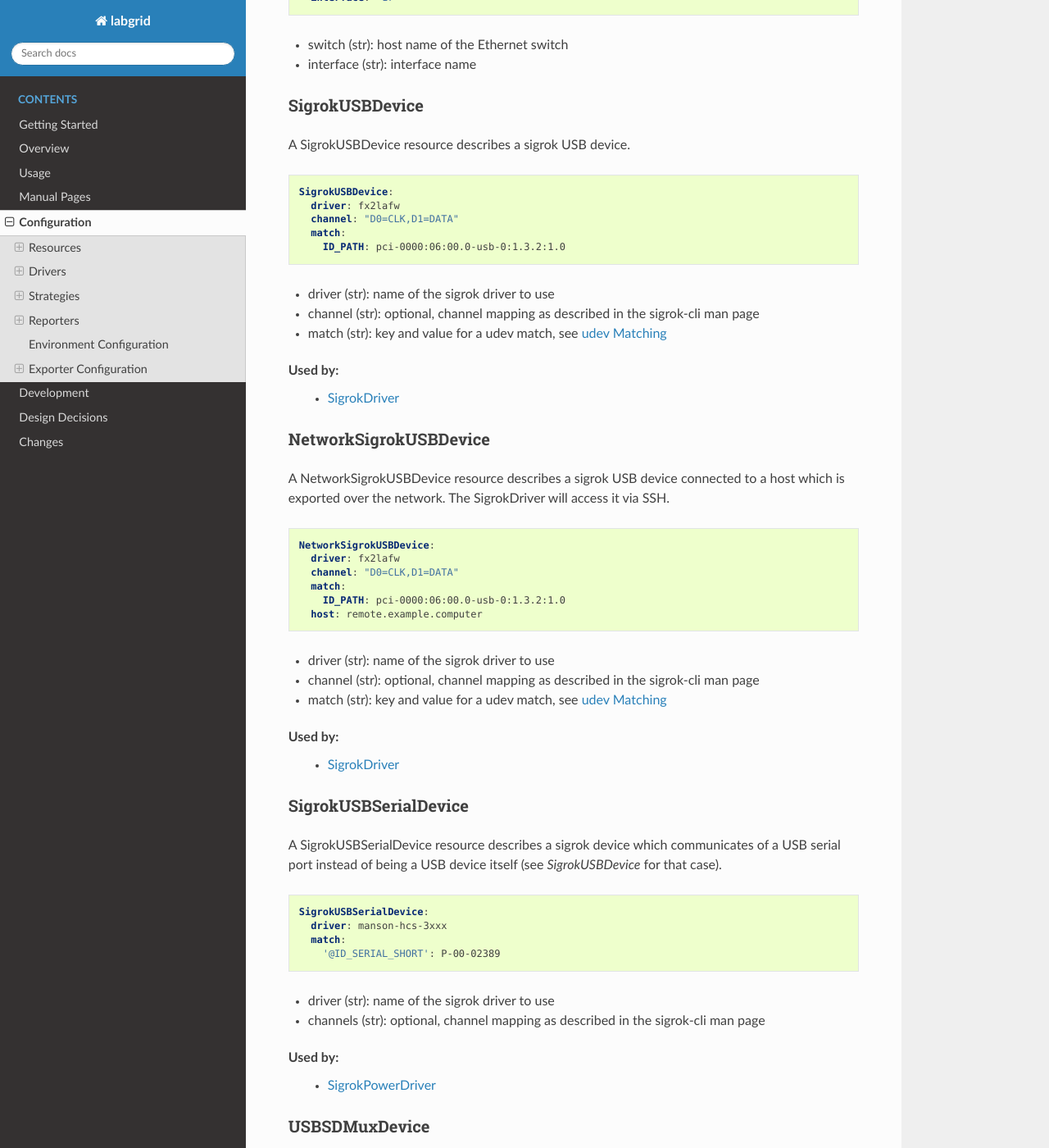
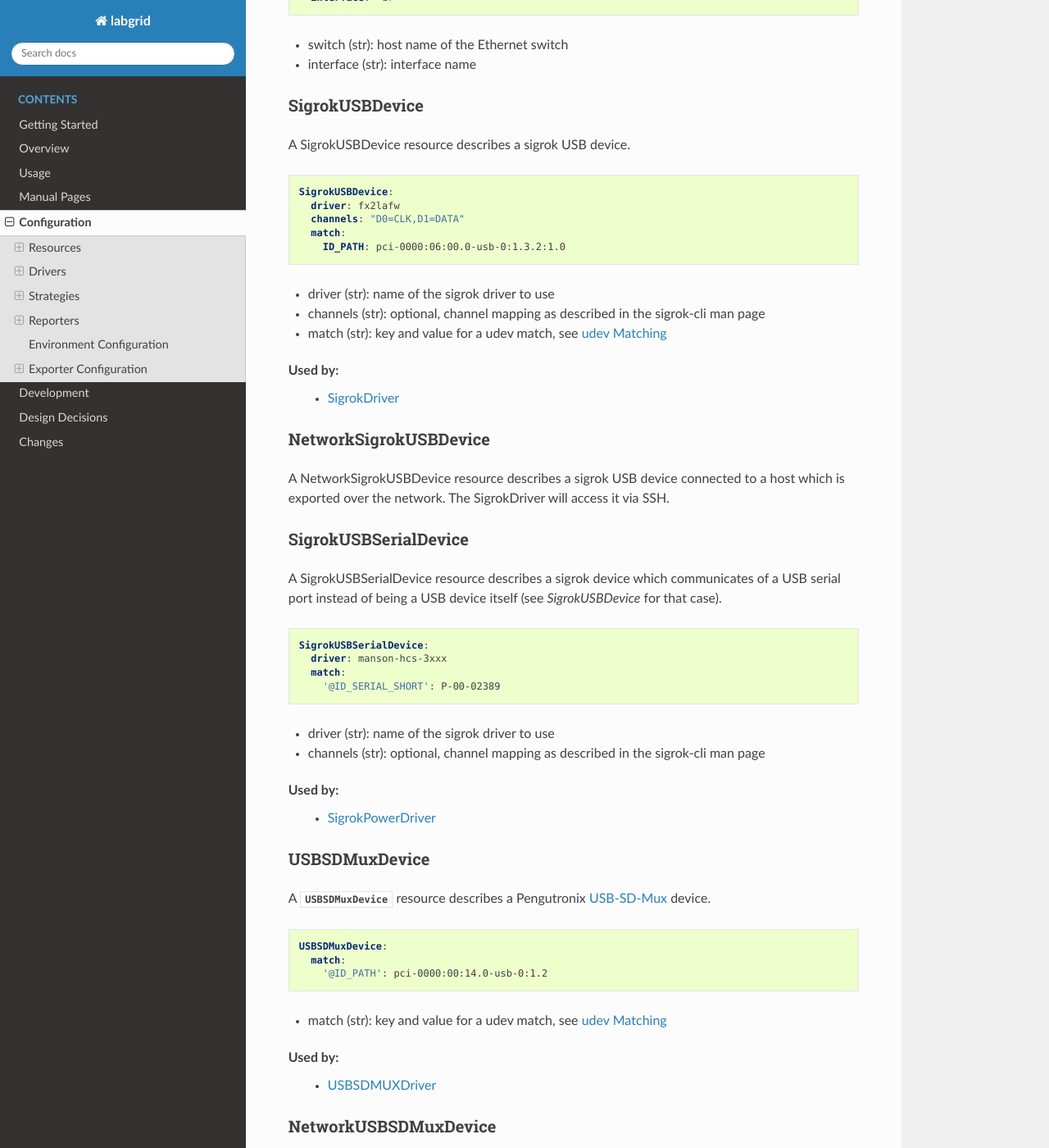
Before and after one commit to labgrid-project/labgrid, a Sphinx documentation site: the page built from doc/configuration.rst, in a window 1280 px wide and 1400 px high, scrolled down 13756 px. Shown: the whole window at 82% size. Built offline with Sphinx 7.4.7 and the Read the Docs theme 2.0.0, drawn with Linux system fonts in a browser that asks for light colours; pages that are not in the unit, such as notebooks, are missing from menus; some of the changed text lies outside the part shown.

Commit message:
doc: configuration: fix docs of sigrok resources
Use the actual resource documented in the corresponding section in the
examples.
Fix the name of the parameter for the channel mapping (channel ->
channels).
Drop the example and extended docs for NetworkSigrokUSBDevice, which are
incorrect. The exporter will take care of that. This should now be
consistent with the other network resources.

Signed-off-by: Bastian Krause <bst@pengutronix.de>

```diff
--- a/doc/configuration.rst
+++ b/doc/configuration.rst
@@ -492,12 +492,12 @@ from all connected supported devices use the `SigrokUSBDevice`_.
 
 .. code-block:: yaml
 
-   SigrokUSBDevice:
+   SigrokDevice:
      driver: fx2lafw
-     channel: "D0=CLK,D1=DATA"
+     channels: "D0=CLK,D1=DATA"
 
 - driver (str): name of the sigrok driver to use
-- channel (str): optional, channel mapping as described in the sigrok-cli man page
+- channels (str): optional, channel mapping as described in the sigrok-cli man page
 
 Used by:
   - `SigrokDriver`_
@@ -648,12 +648,12 @@ A SigrokUSBDevice resource describes a sigrok USB device.
 
    SigrokUSBDevice:
      driver: fx2lafw
-     channel: "D0=CLK,D1=DATA"
+     channels: "D0=CLK,D1=DATA"
      match:
        ID_PATH: pci-0000:06:00.0-usb-0:1.3.2:1.0
 
 - driver (str): name of the sigrok driver to use
-- channel (str): optional, channel mapping as described in the sigrok-cli man page
+- channels (str): optional, channel mapping as described in the sigrok-cli man page
 - match (str): key and value for a udev match, see `udev Matching`_
 
 Used by:
@@ -663,22 +663,6 @@ NetworkSigrokUSBDevice
 ~~~~~~~~~~~~~~~~~~~~~~
 A NetworkSigrokUSBDevice resource describes a sigrok USB device connected to a
 host which is exported over the network. The SigrokDriver will access it via SSH.
-
-.. code-block:: yaml
-
-   NetworkSigrokUSBDevice:
-     driver: fx2lafw
-     channel: "D0=CLK,D1=DATA"
-     match:
-       ID_PATH: pci-0000:06:00.0-usb-0:1.3.2:1.0
-     host: remote.example.computer
-
-- driver (str): name of the sigrok driver to use
-- channel (str): optional, channel mapping as described in the sigrok-cli man page
-- match (str): key and value for a udev match, see `udev Matching`_
-
-Used by:
-  - `SigrokDriver`_
 
 SigrokUSBSerialDevice
 ~~~~~~~~~~~~~~~~~~~~~
```
